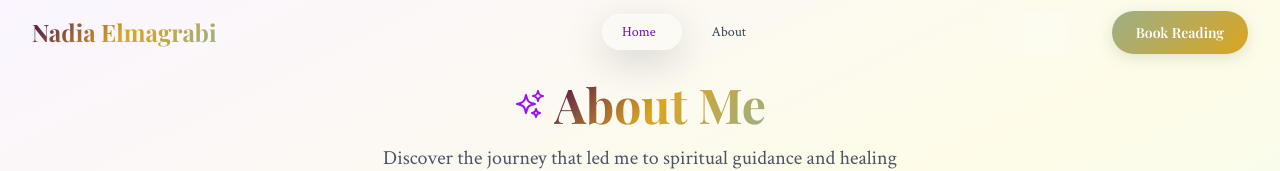
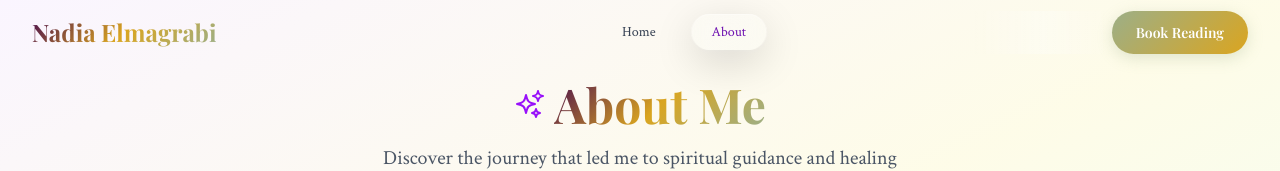
Before and after one commit to Avexel-Web-Design/NadiaElmagrabi, a Next.js app: page /about in a window 1280 px wide. Shown: the top 171 px of the page. Built offline with nearby package versions, Linux system fonts and the light colour scheme.

Commit message:
I need to Delete this branch so I don't keep accidentally commiting to it (#6)
* cloudflare ignore

* WORK

* Work

* Copilot says this'll work perfectly

* Now copilot thinks it'll work

* Working proper reload

```diff
--- a/package.json
+++ b/package.json
@@ -4,7 +4,7 @@
   "private": true,  "scripts": {
     "dev": "next dev --turbopack",
     "build": "next build",
-    "build:local": "next build && next start",
+    "build:local": "next build && npx serve@latest out",
     "start": "next start",
     "lint": "next lint"
   },
--- a/src/app/components/Navbar.tsx
+++ b/src/app/components/Navbar.tsx
@@ -3,14 +3,46 @@ import { useState, useEffect, useRef } from 'react'
 import { motion, AnimatePresence } from 'framer-motion'
 import { Bars3Icon, XMarkIcon } from '@heroicons/react/24/outline'
 import Link from 'next/link'
+import { usePathname } from 'next/navigation'
 
 export default function Navbar() {
+  const pathname = usePathname()
+  const navItems = [
+    { name: 'Home', href: '/', id: 'home' },
+    { name: 'About', href: '/about', id: 'about' },
+  ]
+
+  // Helper function to normalize pathname for matching
+  const normalizePathname = (path: string) => {
+    return path === '/' ? '/' : path.replace(/\/$/, '')
+  }
     const [isMobileMenuOpen, setIsMobileMenuOpen] = useState(false)
   const [isLoaded, setIsLoaded] = useState(false)
   const [isScrolled, setIsScrolled] = useState(false)
-  const [activeSection, setActiveSection] = useState('home')
+  const [activeSection, setActiveSection] = useState(() => {
+    // Initialize with a function to ensure pathname is available
+    console.log('Initial pathname:', pathname)
+    const normalizedPathname = normalizePathname(pathname)
+    console.log('Normalized pathname:', normalizedPathname)
+    const currentNavItem = navItems.find(item => item.href === normalizedPathname)
+    console.log('Initial nav item found:', currentNavItem)
+    const initialSection = currentNavItem ? currentNavItem.id : 'home'
+    console.log('Initial active section:', initialSection)
+    return initialSection
+  })
   const navRef = useRef<HTMLDivElement>(null)
-  const [bubblePosition, setBubblePosition] = useState({ x: 0, width: 80 })
+  const [bubblePosition, setBubblePosition] = useState({ x: 0, width: 80 })  // Set active section based on current pathname
+  useEffect(() => {
+    console.log('Pathname changed:', pathname)
+    const normalizedPathname = normalizePathname(pathname)
+    console.log('Normalized pathname:', normalizedPathname)
+    const currentNavItem = navItems.find(item => item.href === normalizedPathname)
+    console.log('Current nav item:', currentNavItem)
+    if (currentNavItem) {
+      console.log('Setting active section to:', currentNavItem.id)
+      setActiveSection(currentNavItem.id)
+    }
+  }, [pathname, navItems])
 
   useEffect(() => {
     setIsLoaded(true)
@@ -36,40 +68,41 @@ export default function Navbar() {
     window.addEventListener('scroll', handleScroll)
     handleScroll() // Initial check
     return () => window.removeEventListener('scroll', handleScroll)
-  }, [])
-
-  const navItems = [
-    { name: 'Home', href: '/', id: 'home' },
-    { name: 'About', href: '/about', id: 'about' },
-  ]
-
-  // Calculate bubble position when active section changes
+  }, [])  // Calculate bubble position when active section changes
   useEffect(() => {
+    console.log('Bubble calculation triggered. activeSection:', activeSection, 'isLoaded:', isLoaded)
     if (navRef.current && isLoaded) {
+      // Use requestAnimationFrame to ensure DOM is fully rendered
+      requestAnimationFrame(() => {
         const activeIndex = navItems.findIndex(item => item.id === activeSection)
+        console.log('Active index:', activeIndex, 'for section:', activeSection)
         if (activeIndex !== -1) {
-        const navItem = navRef.current.children[activeIndex + 1] as HTMLElement // +1 because bubble is first child
+          const navItem = navRef.current?.children[activeIndex + 1] as HTMLElement // +1 because bubble is first child
+          console.log('Nav item found:', navItem)
           if (navItem) {
-          const navRect = navRef.current.getBoundingClientRect()
+            const navRect = navRef.current!.getBoundingClientRect()
             const itemRect = navItem.getBoundingClientRect()
-          setBubblePosition({
+            const newPosition = {
               x: itemRect.left - navRect.left - 8, // -8 for padding adjustment
               width: itemRect.width + 16 // +16 for padding
+            }
+            console.log('Setting bubble position:', newPosition)
+            setBubblePosition(newPosition)
+          }
+        }
       })
     }
-      }
-    }
-  }, [activeSection, isLoaded])
-
+  }, [activeSection, isLoaded, pathname, navItems])
   // Handle window resize for bubble repositioning
   useEffect(() => {
     const handleResize = () => {
       if (navRef.current && isLoaded) {
+        requestAnimationFrame(() => {
           const activeIndex = navItems.findIndex(item => item.id === activeSection)
           if (activeIndex !== -1) {
-          const navItem = navRef.current.children[activeIndex + 1] as HTMLElement
+            const navItem = navRef.current?.children[activeIndex + 1] as HTMLElement
             if (navItem) {
-            const navRect = navRef.current.getBoundingClientRect()
+              const navRect = navRef.current!.getBoundingClientRect()
               const itemRect = navItem.getBoundingClientRect()
               setBubblePosition({
                 x: itemRect.left - navRect.left - 8,
@@ -77,12 +110,13 @@ export default function Navbar() {
               })
             }
           }
+        })
       }
     }
 
     window.addEventListener('resize', handleResize)
     return () => window.removeEventListener('resize', handleResize)
-  }, [activeSection, isLoaded])
+  }, [activeSection, isLoaded, navItems])
 
   return (    <motion.nav
       initial={{ y: -100, opacity: 0 }}
```
Lines whose indentation alone changed are shown as unchanged.
